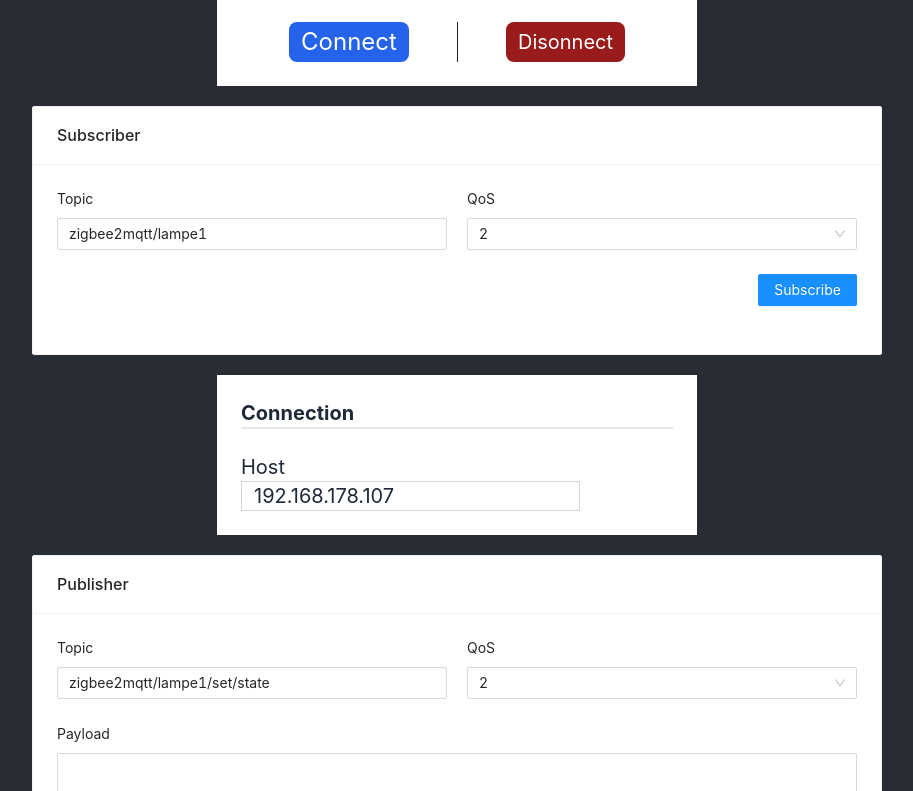
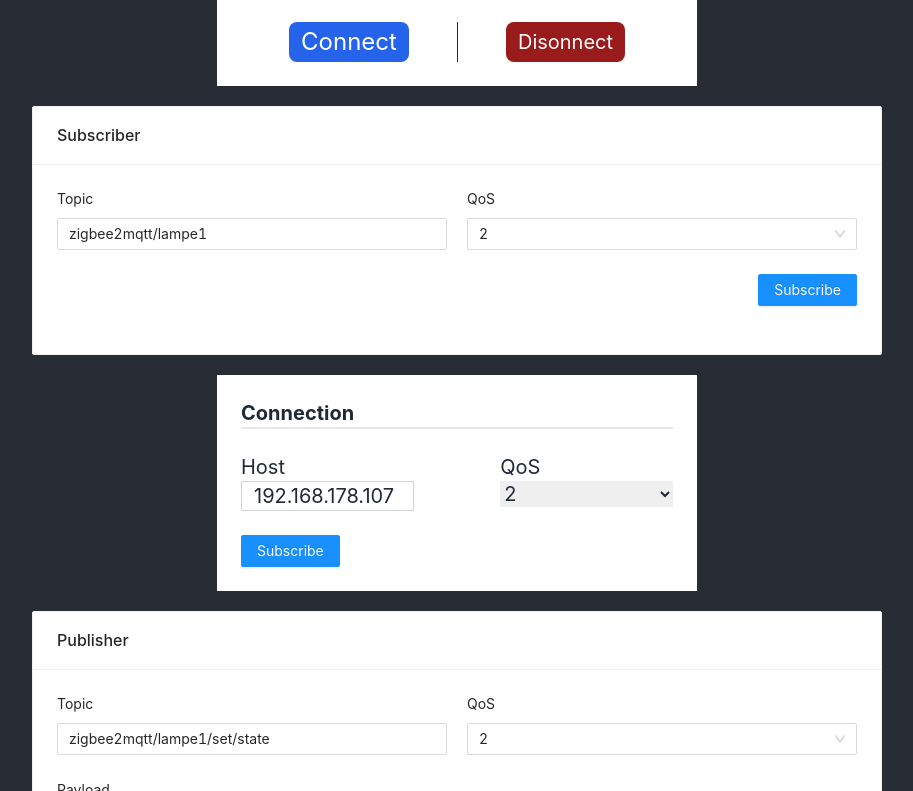
Before and after one commit to SpiritAlbarn/wit20-1smarthome, a React (Create React App) app: page / in a window 1280 px wide. Shown: the part 506-1297 px from the top of the page, without its empty margins (183-1096 px from the left). Built offline with nearby package versions, Linux system fonts and the light colour scheme.

Commit message:
subscriber wip

```diff
--- a/src/components/Hook/Connection.tsx
+++ b/src/components/Hook/Connection.tsx
@@ -33,7 +33,7 @@ export const Connection: FunctionComponent<Props> = ({ connect, disconnect, conn
 
     return (
         <div className="flex flex-col w-full items-center text-gray-800">
-            <div className="flex flex-wrap w-2/5 gap-6 text-xl bg-white mb-5 px-6 py-6">
+            <div className="flex flex-wrap w-full md:w-2/5 gap-6 text-xl bg-white mb-5 px-6 py-6">
                 <div className="w-full border-b-2 font-bold">Connection</div>
                 <div className="flex flex-col">
                     <label htmlFor="host">Host</label>
--- a/src/components/Hook/Subscriber.tsx
+++ b/src/components/Hook/Subscriber.tsx
@@ -59,11 +59,34 @@ export const Subscriber: FunctionComponent<Props> = ({ sub, unSub, showUnsub })
                     </Row>
                 </Form>
             </Card>
-            <div className="flex flex-wrap w-2/5 gap-6 text-xl bg-white mb-5 px-6 py-6">
+            {/*TODO: Wrapping*/}
+            <div className="flex flex-wrap w-full md:w-2/5 gap-6 text-xl bg-white mb-5 px-6 py-6 md:justify-between">
                 <div className="w-full border-b-2 font-bold">Connection</div>
-                <div className="flex flex-col">
+                <div className="flex flex-col w-full md:w-2/5">
                     <label htmlFor="host">Host</label>
                     <input type="text" id="host" value={clientOptions.host} className="border border-gray-300 px-3" />
+                </div>
+                <div className="flex flex-col w-full md:w-2/5">
+                    <label htmlFor="qos">QoS</label>
+                    <select name="qos" id="qos">
+                        <option value="0">0</option>
+                        <option value="1">1</option>
+                        <option value="2" selected={true}>
+                            2
+                        </option>
+                    </select>
+                </div>
+                <div className="flex w-full divide-x divide-gray-800">
+                    <Button type="primary" htmlType="submit">
+                        Subscribe
+                    </Button>
+                    {showUnsub ? (
+                        // eslint-disable-next-line @typescript-eslint/ban-ts-comment
+                        // @ts-ignore
+                        <Button type="danger" style={{ marginLeft: '10px' }} onClick={handleUnsub}>
+                            Unsubscribe
+                        </Button>
+                    ) : null}
                 </div>
             </div>
         </div>
```
